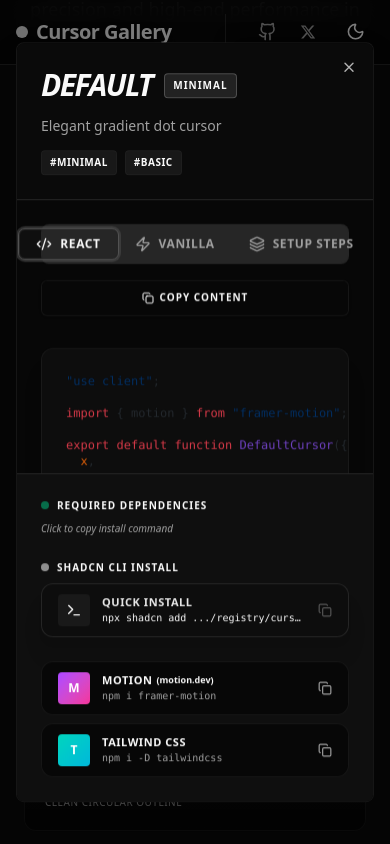
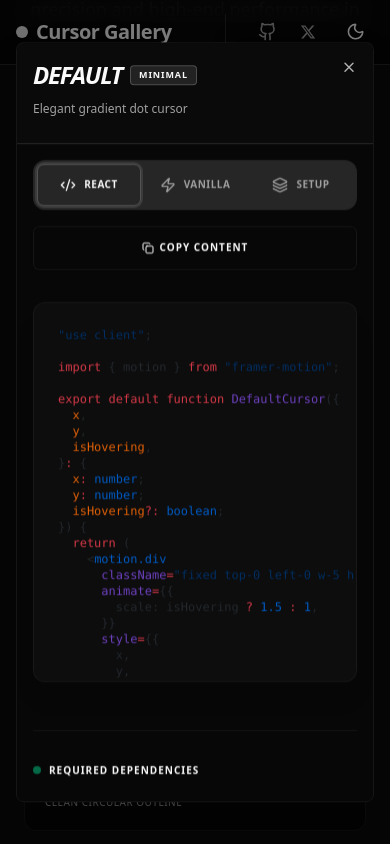
Before and after one commit to AadiXC0DE/cursor-gallery, a Next.js app: page / in a window 390 px wide. Both pictures are taken after a click on the element 195 px from the left and 1707 px from the top of the page. Shown: the part 1285-2129 px from the top of the page. Built offline with nearby package versions, Linux system fonts and the light colour scheme.

Commit message:
feat: update cursor detail dialog UI for mobile screens

```diff
--- a/src/components/gallery/cursor-detail-dialog.tsx
+++ b/src/components/gallery/cursor-detail-dialog.tsx
@@ -95,21 +95,21 @@
       <DialogContent className="sm:max-w-4xl w-[95vw] md:w-[65vw] max-h-[90vh] p-0 overflow-hidden border border-border/50 bg-background shadow-2xl flex flex-col">
         <div className="flex-1 flex flex-col min-h-0 bg-background relative overflow-hidden">
           {/* Header */}
-          <div className="p-6 md:p-8 border-b bg-muted/10">
-            <div className="flex flex-col md:flex-row md:items-end justify-between gap-6">
-              <div className="space-y-3">
-                <div className="flex flex-wrap items-center gap-3">
-                  <DialogTitle className="text-3xl md:text-4xl font-black tracking-tighter uppercase italic text-foreground">
+          <div className="p-4 md:p-8 border-b bg-muted/10 shrink-0">
+            <div className="flex flex-col md:flex-row md:items-end justify-between gap-4">
+              <div className="space-y-2">
+                <div className="flex flex-wrap items-center gap-2">
+                  <DialogTitle className="text-2xl md:text-4xl font-black tracking-tighter uppercase italic text-foreground">
                     {cursor.name}
                   </DialogTitle>
-                  <span className="px-2 py-1 rounded bg-primary/10 text-primary text-[10px] font-black uppercase tracking-widest border border-primary/20">
+                  <span className="px-2 py-0.5 rounded bg-primary/10 text-primary text-[9px] md:text-[10px] font-black uppercase tracking-widest border border-primary/20">
                     {cursor.tags[0]}
                   </span>
                 </div>
-                <p className="text-muted-foreground text-sm font-medium leading-relaxed max-w-xl">
+                <p className="text-muted-foreground text-xs md:text-sm font-medium leading-relaxed max-w-xl">
                   {cursor.description}
                 </p>
-                <div className="flex flex-wrap gap-2">
+                <div className="hidden md:flex flex-wrap gap-2 mt-4">
                   {cursor.tags.map((tag) => (
                     <span
                       key={tag}
@@ -124,41 +124,44 @@
           </div>
 
           {/* Main Content Area */}
-          <div className="flex-1 overflow-y-auto no-scrollbar p-6">
+          <div className="flex-1 overflow-y-auto no-scrollbar p-4 md:p-8">
             <Tabs
               value={activeTab}
               onValueChange={setActiveTab}
               className="w-full"
             >
               <div className="flex flex-col md:flex-row md:items-center justify-between mb-6 gap-4">
-                <TabsList className="bg-muted p-1 rounded-lg border border-border/50 h-10 w-full md:w-auto">
+                <TabsList className="bg-muted p-1 rounded-xl border border-border/50 h-auto md:h-11 w-full md:w-auto flex flex-wrap md:flex-nowrap justify-start md:justify-center gap-1">
                   <TabsTrigger
                     value="react"
-                    className="gap-2 px-4 h-full text-xs font-bold uppercase tracking-wider data-[state=active]:bg-background data-[state=active]:shadow-sm"
+                    className="gap-2 px-3 md:px-6 py-2 md:py-0 h-10 md:h-full text-[10px] md:text-xs font-bold uppercase tracking-wider data-[state=active]:bg-background data-[state=active]:shadow-sm flex-1 md:flex-initial whitespace-nowrap"
                   >
                     <Code2 className="w-3.5 h-3.5" />
-                    React
+                    <span className="md:hidden">React</span>
+                    <span className="hidden md:inline">React/Next.js</span>
                   </TabsTrigger>
                   <TabsTrigger
                     value="vanilla"
-                    className="gap-2 px-4 h-full text-xs font-bold uppercase tracking-wider data-[state=active]:bg-background data-[state=active]:shadow-sm"
+                    className="gap-2 px-3 md:px-6 py-2 md:py-0 h-10 md:h-full text-[10px] md:text-xs font-bold uppercase tracking-wider data-[state=active]:bg-background data-[state=active]:shadow-sm flex-1 md:flex-initial whitespace-nowrap"
                   >
                     <Zap className="w-3.5 h-3.5" />
-                    Vanilla
+                    <span className="md:hidden">Vanilla</span>
+                    <span className="hidden md:inline">Vanilla JS</span>
                   </TabsTrigger>
                   <TabsTrigger
                     value="steps"
-                    className="gap-2 px-4 h-full text-xs font-bold uppercase tracking-wider data-[state=active]:bg-background data-[state=active]:shadow-sm"
+                    className="gap-2 px-3 md:px-6 py-2 md:py-0 h-10 md:h-full text-[10px] md:text-xs font-bold uppercase tracking-wider data-[state=active]:bg-background data-[state=active]:shadow-sm flex-1 md:flex-initial whitespace-nowrap"
                   >
                     <Layers className="w-3.5 h-3.5" />
-                    Setup Steps
+                    <span className="md:hidden">Setup</span>
+                    <span className="hidden md:inline">Setup Steps</span>
                   </TabsTrigger>
                 </TabsList>
 
                 <Button
                   variant="secondary"
                   size="sm"
-                  className="h-9 px-4 text-[10px] font-bold uppercase tracking-widest shadow-sm active:scale-95 transition-all bg-background border border-border/50 hover:border-primary/50"
+                  className="h-11 md:h-9 px-4 w-full md:w-auto text-[10px] font-bold uppercase tracking-widest shadow-sm active:scale-95 transition-all bg-background border border-border/50 hover:border-primary/50"
                   onClick={() => {
                     if (activeTab === "steps") {
                       handleCopy(
@@ -335,11 +338,85 @@
                 </TabsContent>
               </div>
             </Tabs>
+
+            {/* Dependencies Section - Mobile Only (End of scroll) */}
+            <div className="md:hidden mt-12 pt-8 border-t border-border/50">
+              <div className="flex flex-col gap-6">
+                <div>
+                  <div className="flex items-center gap-2 mb-2">
+                    <div className="w-2 h-2 rounded-full bg-emerald-500 animate-pulse" />
+                    <span className="text-[10px] font-black uppercase tracking-widest text-foreground">
+                      Required Dependencies
+                    </span>
+                  </div>
+                </div>
+
+                <div className="grid grid-cols-1 gap-4">
+                  <div className="space-y-2">
+                    <p className="text-[9px] font-bold text-muted-foreground uppercase tracking-widest">
+                      Quick Install (Shadcn CLI)
+                    </p>
+                    <button
+                      onClick={() =>
+                        handleCopy(
+                          `npx shadcn@latest add https://cursor-gallery.vercel.app/registry/cursor-${cursor.id}`
+                        )
+                      }
+                      className="group flex items-center gap-3 px-4 py-3 rounded-xl bg-[#0d0d0d] border border-white/10 hover:border-primary/50 transition-all text-left w-full shadow-lg"
+                    >
+                      <Terminal className="w-4 h-4 text-primary shrink-0" />
+                      <div className="flex-1 min-w-0">
+                        <p className="text-[10px] text-primary font-mono truncate">
+                          npx shadcn add .../cursor-{cursor.id}
+                        </p>
+                      </div>
+                      <Copy className="w-3 h-3 text-white/30 group-hover:text-primary transition-colors shrink-0" />
+                    </button>
+                  </div>
+
+                  <div className="grid grid-cols-2 gap-3">
+                    <button
+                      onClick={() => handleCopy("npm install framer-motion")}
+                      className="group flex items-center gap-3 px-3 py-3 rounded-xl bg-muted/50 border border-border/50 hover:border-primary/50 transition-all text-left"
+                    >
+                      <div className="w-6 h-6 rounded bg-gradient-to-br from-purple-500 to-pink-500 flex items-center justify-center text-white text-[10px] font-black shrink-0">
+                        M
+                      </div>
+                      <div className="flex-1 min-w-0">
+                        <p className="text-[10px] font-black text-foreground uppercase tracking-tight">
+                          Motion
+                        </p>
+                      </div>
+                      <Copy className="w-3 h-3 text-muted-foreground group-hover:text-primary transition-colors shrink-0" />
+                    </button>
+
+                    <button
+                      onClick={() =>
+                        handleCopy(
+                          "npm install -D tailwindcss postcss autoprefixer && npx tailwindcss init -p"
+                        )
+                      }
+                      className="group flex items-center gap-3 px-3 py-3 rounded-xl bg-muted/50 border border-border/50 hover:border-primary/50 transition-all text-left"
+                    >
+                      <div className="w-6 h-6 rounded bg-gradient-to-br from-teal-400 to-cyan-500 flex items-center justify-center text-white text-[10px] font-black shrink-0">
+                        T
+                      </div>
+                      <div className="flex-1 min-w-0">
+                        <p className="text-[10px] font-black text-foreground uppercase tracking-tight">
+                          Tailwind
+                        </p>
+                      </div>
+                      <Copy className="w-3 h-3 text-muted-foreground group-hover:text-primary transition-colors shrink-0" />
+                    </button>
+                  </div>
+                </div>
+              </div>
+            </div>
           </div>
 
-          {/* Dependencies Section */}
-          <div className="px-6 md:px-8 py-6 border-t bg-muted/30">
-            <div className="flex flex-col md:flex-row md:items-center gap-6">
+          {/* Dependencies Section - Desktop Only (Fixed Footer) */}
+          <div className="hidden md:block px-8 py-6 border-t bg-muted/30 shrink-0">
+            <div className="flex flex-row items-center gap-6">
               <div className="shrink-0">
                 <div className="flex items-center gap-2 mb-2">
                   <div className="w-2 h-2 rounded-full bg-emerald-500 animate-pulse" />
@@ -387,25 +464,15 @@
                 {/* Motion */}
                 <button
                   onClick={() => handleCopy("npm install framer-motion")}
-                  className="group flex items-center gap-3 px-4 py-2.5 rounded-xl bg-background border border-border/50 hover:border-primary/50 transition-all text-left flex-1 min-w-[180px]"
+                  className="group flex items-center gap-3 px-4 py-2.5 rounded-xl bg-background border border-border/50 hover:border-primary/50 transition-all text-left flex-1"
                 >
                   <div className="w-8 h-8 rounded bg-gradient-to-br from-purple-500 to-pink-500 flex items-center justify-center text-white text-[12px] font-black">
                     M
                   </div>
                   <div className="flex-1 min-w-0">
-                    <div className="flex items-center gap-1">
-                      <p className="text-[11px] font-black text-foreground uppercase tracking-wider">
-                        Motion
-                      </p>
-                      <a
-                        href="https://motion.dev"
-                        target="_blank"
-                        onClick={(e) => e.stopPropagation()}
-                        className="text-[9px] text-primary hover:underline font-bold"
-                      >
-                        (motion.dev)
-                      </a>
-                    </div>
+                    <p className="text-[11px] font-black text-foreground uppercase tracking-wider">
+                      Motion
+                    </p>
                     <p className="text-[10px] text-muted-foreground font-mono truncate">
                       npm i framer-motion
                     </p>
@@ -420,7 +487,7 @@
                       "npm install -D tailwindcss postcss autoprefixer && npx tailwindcss init -p"
                     )
                   }
-                  className="group flex items-center gap-3 px-4 py-2.5 rounded-xl bg-background border border-border/50 hover:border-primary/50 transition-all text-left flex-1 min-w-[180px]"
+                  className="group flex items-center gap-3 px-4 py-2.5 rounded-xl bg-background border border-border/50 hover:border-primary/50 transition-all text-left flex-1"
                 >
                   <div className="w-8 h-8 rounded bg-gradient-to-br from-teal-400 to-cyan-500 flex items-center justify-center text-white text-[12px] font-black">
                     T
```
